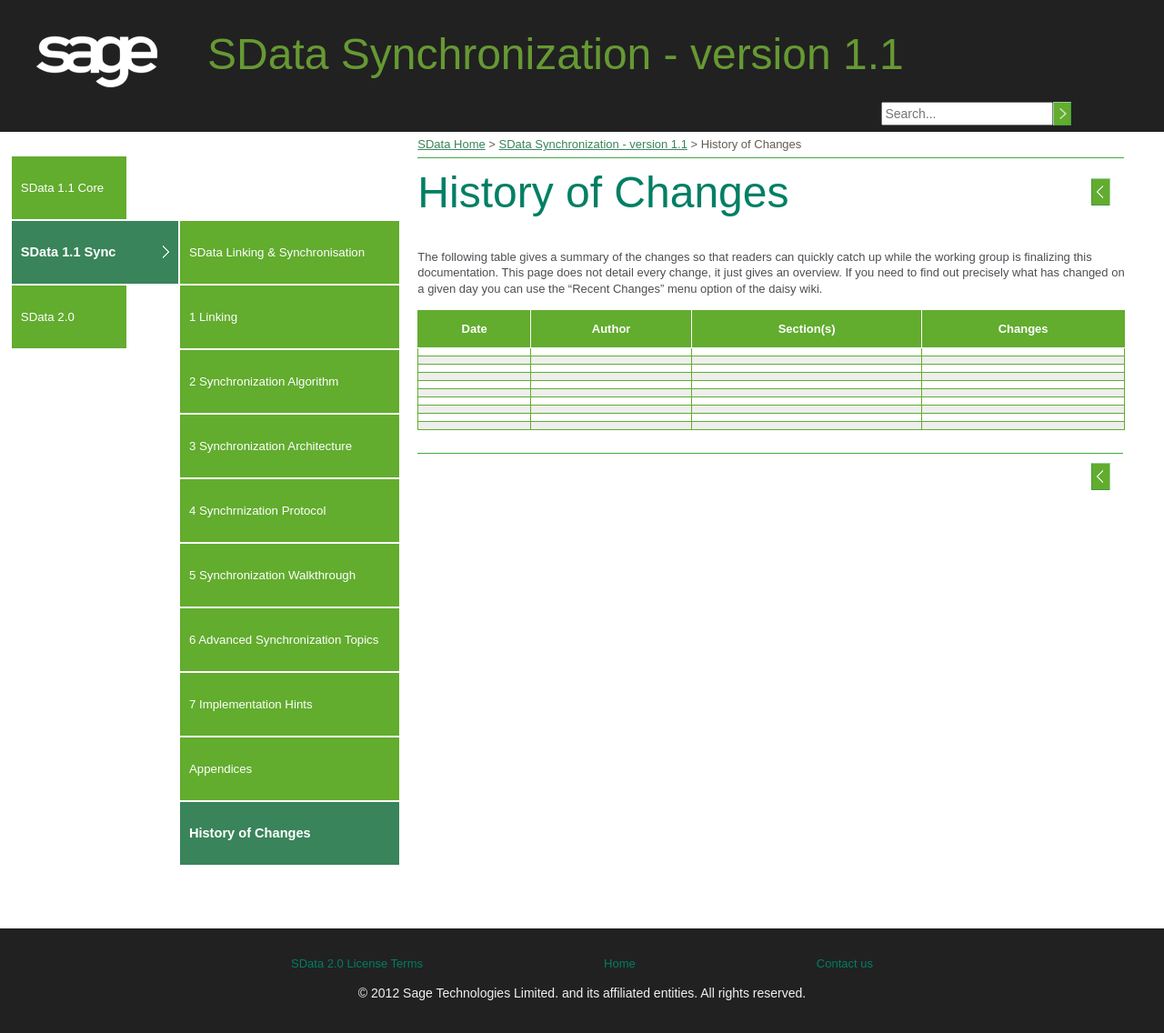
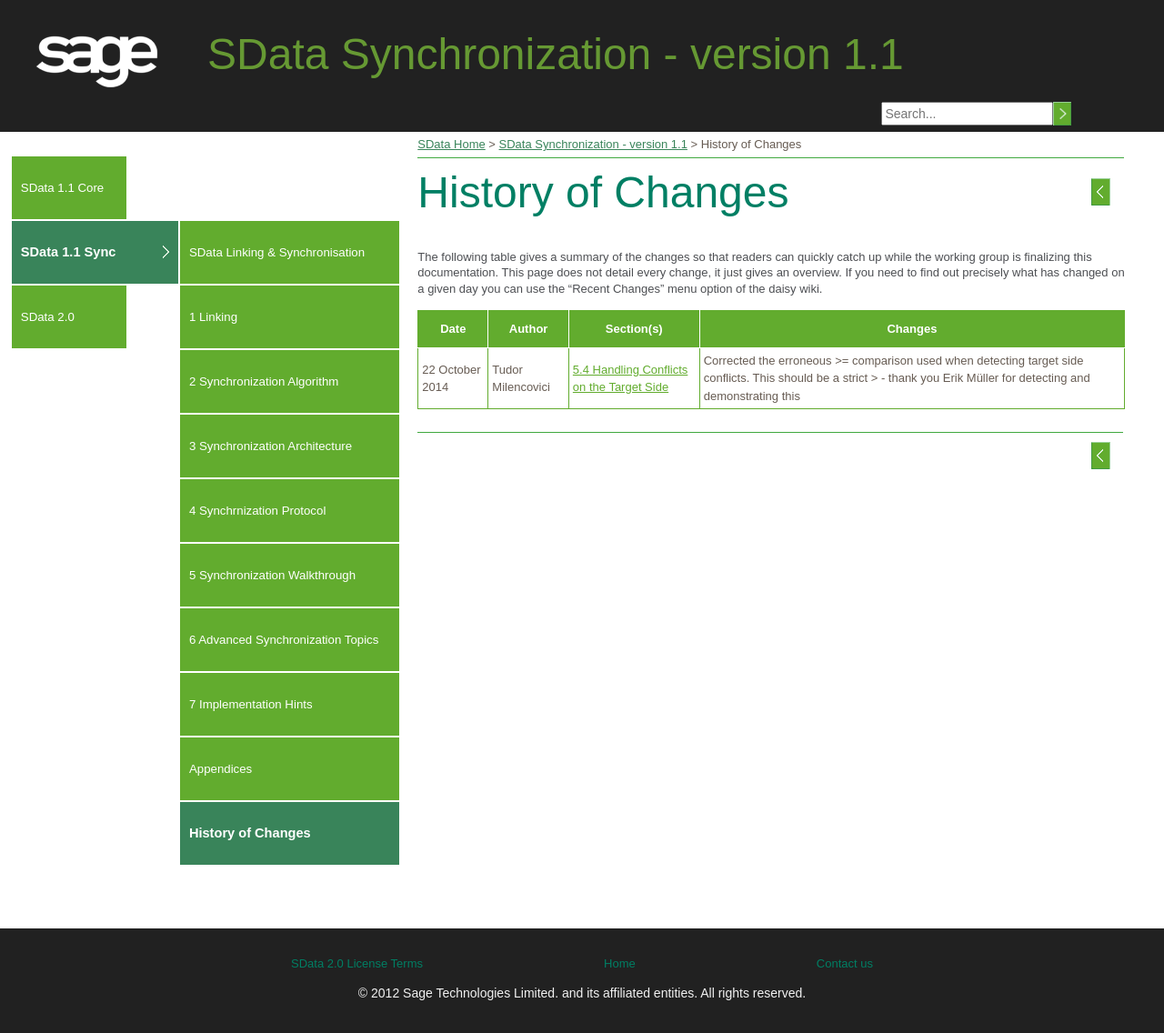
Before and after one commit to kaqa/SData-2.0, a Jekyll site: the page built from pages/sync/HistoryOfChanges.md, in a window 1280 px wide. Shown: the whole page at 91% size. Built offline with Jekyll 4.4.1, drawn with Linux system fonts in a browser that asks for light colours; nearby versions of some CDN libraries.

Commit message:
Update HistoryOfChanges.md

```diff
--- a/pages/sync/HistoryOfChanges.md
+++ b/pages/sync/HistoryOfChanges.md
@@ -22,75 +22,11 @@
 </tr>
 
 <tr>
-	<td></td>
-	<td></td>
-	<td></td>
-	<td></td>
+	<td>22 October 2014</td>
+	<td>Tudor Milencovici</td>
+	<td><a href="../0504/">5.4 Handling Conflicts on the Target Side</a></td>
+	<td>Corrected the erroneous >= comparison used when detecting target side conflicts. This should be a strict > - thank you Erik Müller for detecting and demonstrating this</td>
 </tr>
-
-<tr>
-	<td></td>
-	<td></td>
-	<td></td>
-	<td></td>
-</tr>
-
-<tr>
-	<td></td>
-	<td></td>
-	<td></td>
-	<td></td>
-</tr>
-
-<tr>
-	<td></td>
-	<td></td>
-	<td></td>
-	<td></td>
-</tr>
-
-<tr>
-	<td></td>
-	<td></td>
-	<td></td>
-	<td></td>
-</tr>
-
-<tr>
-	<td></td>
-	<td></td>
-	<td></td>
-	<td></td>
-</tr>
-
-<tr>
-	<td></td>
-	<td></td>
-	<td></td>
-	<td></td>
-</tr>
-
-<tr>
-	<td></td>
-	<td></td>
-	<td></td>
-	<td></td>
-</tr>
-
-<tr>
-	<td></td>
-	<td></td>
-	<td></td>
-	<td></td>
-</tr>
-
-<tr>
-	<td></td>
-	<td></td>
-	<td></td>
-	<td></td>
-</tr>
-
 </tbody>
 </table>
 
```
